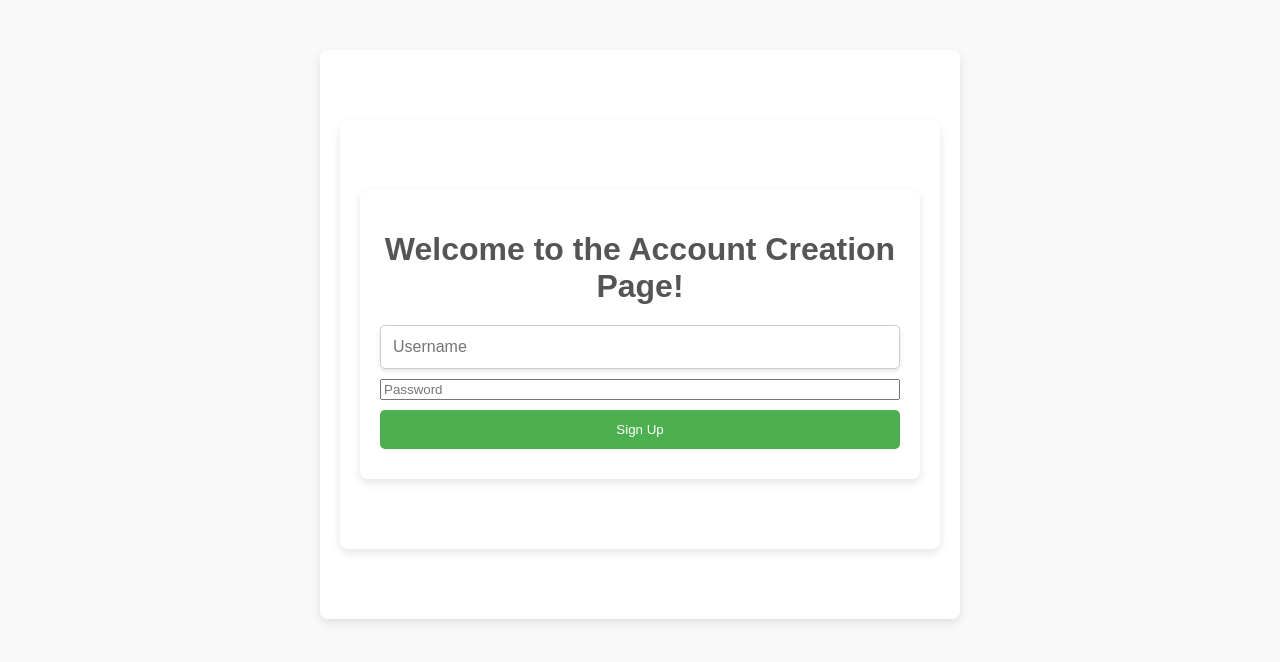
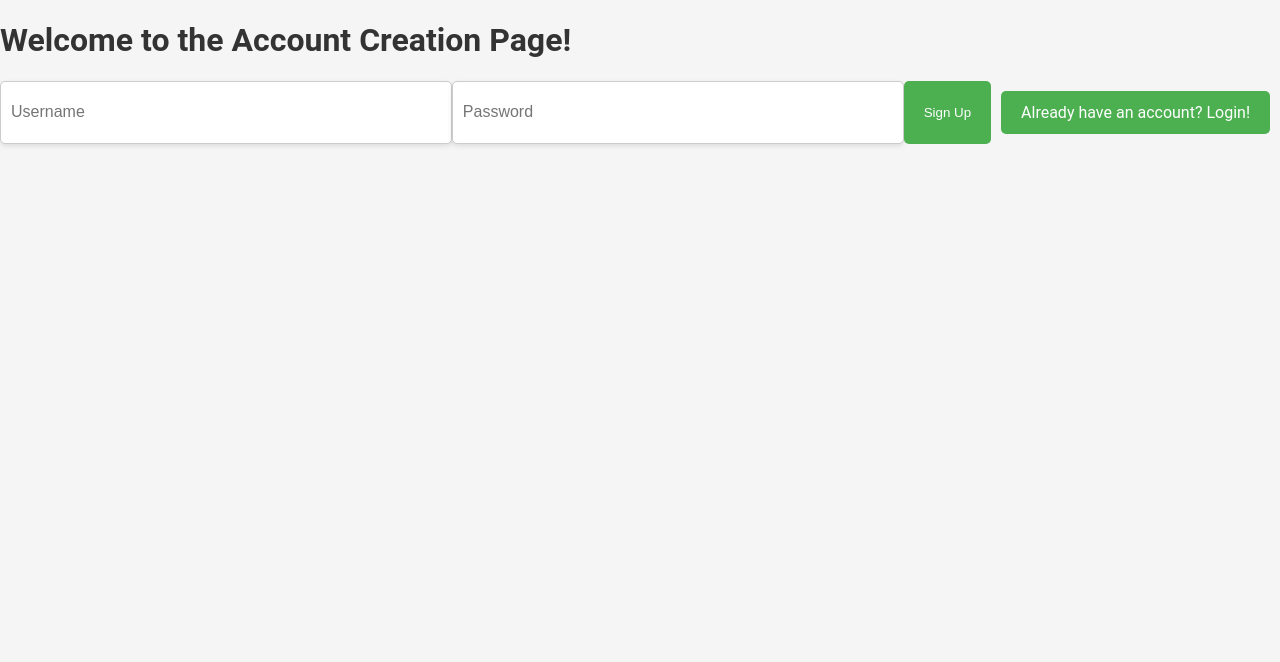
Before and after one commit to LorenzoF765/TheNeuralNotebook, a React (Create React App) app in the folder nn-frontend/: page /signup in a window 1280 px wide. Shown: the top 662 px of the page. Built offline with nearby package versions, Linux system fonts and the light colour scheme.

Commit message:
Login Setup

```diff
--- a/nn-frontend/package.json
+++ b/nn-frontend/package.json
@@ -11,7 +11,7 @@
     "js-cookies": "^1.0.4",
     "react": "^18.2.0",
     "react-dom": "^18.2.0",
-    "react-router-dom": "^6.22.3",
+    "react-router-dom": "^6.23.0",
     "react-scripts": "5.0.1",
     "web-vitals": "^2.1.4"
   },
--- a/nn-frontend/src/Pages/signup.js
+++ b/nn-frontend/src/Pages/signup.js
@@ -1,6 +1,7 @@
 import React, { useState } from 'react';
 import axios from 'axios';
 import Cookies from 'js-cookie'; // Correctly imported
+import { Link } from 'react-router-dom'; // For navigation to other pages
 import '../Styles/signup.css';
 
 export default function SignUpPage() {
@@ -56,7 +57,7 @@ export default function SignUpPage() {
                     value={username}
                 />
                 <input
-                    type="password" // Ensure correct input type for password
+                    type="text" // Ensure correct input type for password
                     placeholder="Password"
                     onChange={(e) => {
                         setPassword(e.target.value);
@@ -65,6 +66,7 @@ export default function SignUpPage() {
                     value={password}
                 />
                 <button type="submit">Sign Up</button>
+                <Link to="/login" className="home-button">Already have an account? Login!</Link>
             </form>
 
             {error && (
--- a/nn-frontend/src/Styles/signup.css
+++ b/nn-frontend/src/Styles/signup.css
@@ -1,61 +1,78 @@
-/* General Styles */
+/* General Styling */
 body {
-    font-family: 'Arial', sans-serif; /* Clean, standard font */
-    background-color: #f9f9f9; /* Light gray background */
+    font-family: 'Roboto', sans-serif; /* Modern font for a sleek look */
+    background-color: #f5f5f5; /* Light gray background */
     color: #333; /* Dark text for readability */
     margin: 0;
     padding: 0;
   }
 
-  /* Page Container */
-  div {
-    max-width: 600px; /* Limit width for readability */
-    margin: 50px auto; /* Center the container and add vertical space */
-    padding: 20px; /* Padding for internal spacing */
-    background-color: white; /* White background for a clean look */
-    border-radius: 8px; /* Rounded corners */
-    box-shadow: 0 4px 10px rgba(0, 0, 0, 0.1); /* Soft shadow for depth */
+  /* Signup Page Container */
+  .signup-container {
+    max-width: 600px; /* Fixed width for consistent layout */
+    margin: 50px auto; /* Centered with top margin */
+    padding: 20px; /* Padding for comfort */
+    background-color: white; /* White background */
+    border-radius: 10px; /* Smooth corners */
+    box-shadow: 0 10px 20px rgba(0, 0, 0, 0.1); /* Subtle shadow for depth */
+    text-align: center; /* Center-align content */
   }
 
-  /* Header */
-  h1 {
-    text-align: center; /* Center-align the heading */
-    color: #555; /* Slightly lighter text color for headings */
-    margin-bottom: 20px; /* Spacing below the heading */
-  }
-
-  /* Form Styles */
-  form {
-    display: flex; /* Align input fields and button */
-    flex-direction: column; /* Stack fields vertically */
-    gap: 10px; /* Space between form elements */
+  /* Signup Form */
+  .signup-form {
+    display: flex;
+    flex-direction: column; /* Stacked layout */
+    gap: 15px; /* Space between elements */
+    padding: 20px; /* Padding for comfort */
   }
 
   /* Input Fields */
-  input[type='text'] {
-    padding: 12px; /* Comfortable padding */
+  .signup-form input {
+    padding: 10px; /* Padding for comfort */
     border: 1px solid #ccc; /* Light border */
-    border-radius: 5px; /* Rounded corners */
-    box-shadow: 0 2px 5px rgba(0, 0, 0, 0.1); /* Soft shadow for depth */
-    font-size: 16px; /* Larger font for readability */
+    border-radius: 5px; /* Smooth corners */
+    font-size: 16px; /* Consistent font size */
+    box-shadow: 0 2px 5px rgba(0, 0, 0, 0.1); /* Subtle shadow */
+    width: 100%; /* Ensure full width */
   }
 
-  input[type='text']:focus {
-    border-color: #4CAF50; /* Highlighted border color when focused */
-    outline: none; /* Remove default outline */
+  .signup-form input:focus {
+    border-color: #4CAF50; /* Green border on focus */
+    outline: none; /* Remove outline */
   }
 
   /* Submit Button */
-  button {
-    padding: 12px; /* Comfortable padding */
-    background-color: #4CAF50; /* Green background for a professional look */
+  .signup-form button {
+    padding: 12px 20px; /* Padding for comfort */
+    background-color: #4CAF50; /* Green background */
     color: white; /* White text for contrast */
     border: none; /* No border */
-    border-radius: 5px; /* Rounded corners */
-    cursor: pointer; /* Change cursor to pointer on hover */
-    transition: background-color 0.3s; /* Smooth transition on hover */
+    border-radius: 5px; /* Smooth corners */
+    cursor: pointer; /* Change cursor on hover */
+    transition: background-color 0.3s; /* Smooth transition */
   }
 
-  button:hover {
+  .signup-form button:hover {
     background-color: #45a049; /* Darken on hover */
   }
+
+  /* Error and Success Messages */
+  .error-message {
+    color: red; /* Red for error */
+    background-color: #fdd; /* Light red background */
+    padding: 10px; /* Padding for comfort */
+    border-radius: 5px; /* Smooth corners */
+    border: 1px solid #f99; /* Light red border */
+    box-shadow: 0 2px 5px rgba(0, 0, 0, 0.1); /* Subtle shadow */
+    margin-top: 10px; /* Space above error message */
+  }
+
+  .success-message {
+    color: green; /* Green for success */
+    background-color: #dfd; /* Light green background */
+    padding: 10px; /* Padding for comfort */
+    border-radius: 5px; /* Smooth corners */
+    border: 1px solid #9c9; /* Light green border */
+    box-shadow: 0 2px 5px rgba(0, 0, 0, 0.1); /* Subtle shadow */
+    margin-top: 10px; /* Space above success message */
+  }
```
Also changed, not shown: 2 other files (tests, documents, lock files or other folders).
